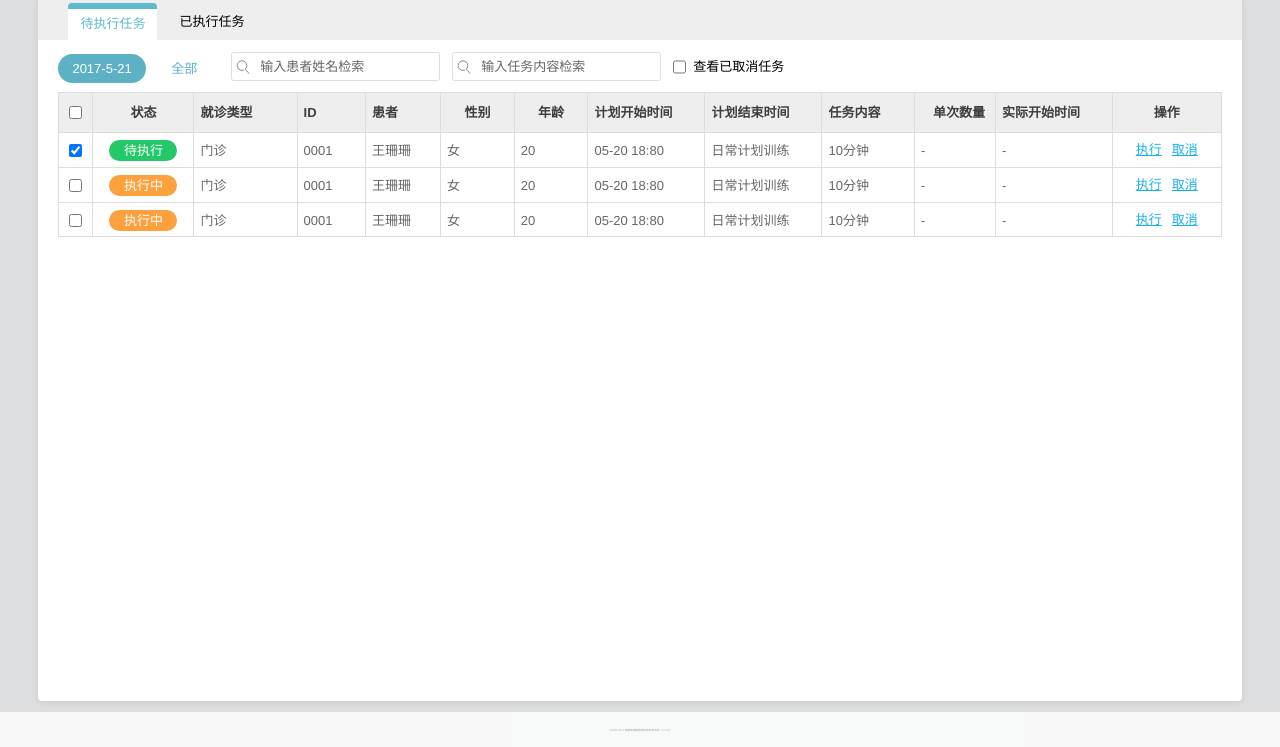
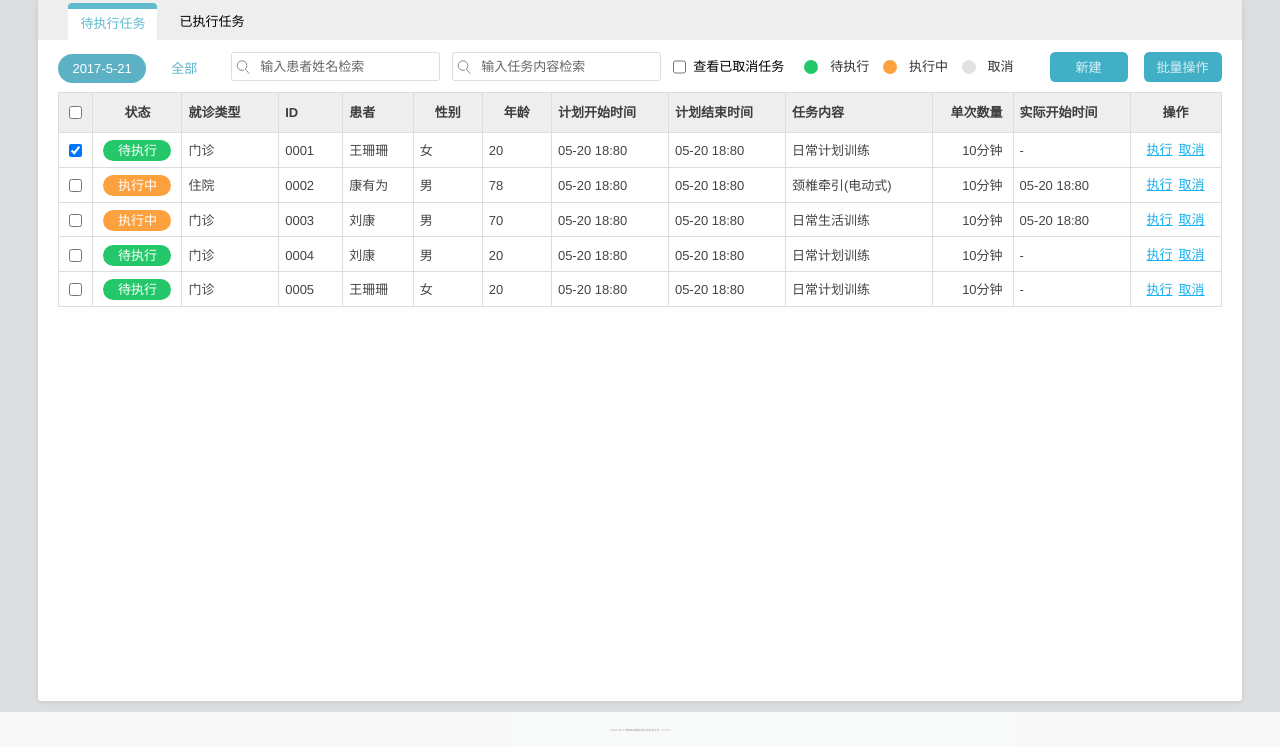
Before and after one commit to yugongwen/practice, a plain HTML site: page main/main.html in a window 1280 px wide. Shown: the part 53-800 px from the top of the page. Drawn offline with Linux system fonts and the light colour scheme.

Commit message:
这次给main新增了Jquery文件以及给操作栏增加了提示

```diff
--- a/main/css/main.css
+++ b/main/css/main.css
@@ -130,7 +130,7 @@ header nav ul li.here a{
 	border-radius: 4px;
 }
 .navbar ul li:hover {
-	color:#60bacd;
+	color:#1694b6;
 	cursor: pointer;
 }
 .navbar ul li.here{
@@ -183,11 +183,65 @@ header nav ul li.here a{
 
 .tableOpreation div p{
 	line-height: 30px;
-	width: 200px;
 	padding-left: 20px;
 	height: 36px;
 }
-
+body .contentC .tableOpreation .tableOpreationRight{
+	display: inline-block;
+	height:52px;
+    position: relative;
+    float: right;
+}
+.contentC .tableOpreationRight ul{
+	padding-right: 10px;
+}
+.contentC .tableOpreationRight ul li{
+	padding: 8px 0;
+}
+.contentC .tableOpreationRight ul li p{
+	display: inline-block;
+	padding: 0;
+	margin: 0;
+	color: #333333;
+	line-height: 16px;
+	height: 16px;
+	margin-top: -8px;
+	line-height: 13px;
+}
+.tableOpreationRight ul li span{
+	display: inline-block;
+	width: 14px;
+	height: 14px;
+	border-radius: 4em;
+	margin-right: 12px;
+	float: left;
+}
+span.wait{
+	background: #24c86a;
+}
+span.ing{
+	background: #fda13e;
+}
+span.cancel{
+	background: #e2e2e2;
+}
+/*//右侧按钮样式*/
+.tableOpreation .tableOpreationRight input.btnB{
+	width: 78px;
+	height: 30px;
+	background: #41b0c6;
+	color: rgba(255,255,255, 0.8);
+	border:0;
+	padding: 0;
+	margin-left: 16px;
+	border-radius: 0.4em;
+	font-weight: 380;
+	cursor: pointer;
+}
+.tableOpreation .tableOpreationRight input.btnB:hover{
+    background: #0b8aac;
+    color: white;
+}
 .input{
 	height: 32px;
 }
@@ -236,6 +290,10 @@ table thead tr th{
 	height: 30px;
     min-width: 34px;
 }
+.content table thead tr th:nth-child(2){
+	width: 50px;
+	padding: 0;
+}
 table thead tr th:first-child{
 	min-width: 10px;
 }
@@ -258,7 +316,7 @@ tbody tr td{
     height: 32px;
     padding: 0 10px;
     padding-top: 1.8px;
-    color: #666666;
+    color: #444444;
 }
 tbody tr td span{
 	color: white;
@@ -268,19 +326,23 @@ tbody tr td span{
 	width: 40px;
 	font-weight: 340;
 }
+tbody tr th.opreation{
+	padding: 0 2px;
+}
 tbody tr td a{
 	display: inline-block;
 	margin: 2 0px;
 	color: #1AB1F1;
 	text-decoration: underline;
 	font-weight: 380;
-	width: 36px;
+	width: 32px;
 }
 tbody tr td a:hover{
 	color: #1e84b0;
 }
 tbody tr td:last-child{
-	padding: 0 4px;
+	width: 90px;
+	padding: 0 0;
 }
 span.wait{
 	background: #24c86a;
--- /dev/null
+++ b/main/js/main.js
@@ -0,0 +1,16 @@
+//今日和全部的导航切换
+$(document).ready(function(){
+	$('.tableOpreation ul li').click(function(){
+		$(this).addClass("here");
+		$(this).siblings().removeClass("here");
+	})
+})
+
+//待执行任务导航切换
+
+$(document).ready(function(){
+	$('.navbar ul li').click(function(){
+		$(this).addClass("here");
+		$(this).siblings().removeClass("here");
+	})
+})
--- a/main/main.html
+++ b/main/main.html
@@ -45,6 +45,16 @@
                 <div><img src="img/search-icon0.svg"><input type="text" class="input" placeholder="输入任务内容检索">
                 </div>
                 <div><input type="checkbox" name="" class="checkbox"><p>查看已取消任务</p></div>
+                <div class="tableOpreationRight">
+                    <ul>
+                        <li><span class="wait"></span><p>待执行</p></li>
+                        <li><span class="ing"></span><p>执行中</p></li>
+                        <li><span class="cancel"></span><p>取消</p></li>
+                    </ul>
+                    <input type="button" value="新建" class="btnB">
+                    <input type="button" value="批量操作" class="btnB">
+
+                </div>
             </div>
 
         <table>
@@ -58,52 +68,80 @@
                 <th class="alignC">年龄</th>
                 <th class="alignL" style="width:100px;">计划开始时间</th>
                 <th class="alignL" style="width:100px;">计划结束时间</th>
-                <th class="alignL" >任务内容</th>
+                <th class="alignL">任务内容</th>
                 <th class="alignR" style="width:60px;">单次数量</th>
                 <th class="alignL" style="width:100px;">实际开始时间</th>
-                <th class="alignC"style="width:60px min-width:40px;">操作</th>
+                <th class="alignC">操作</th>
             </tr>
           </thead>
           <tbody>
               <tr><td><input type="checkbox" checked="checked"></td>
-                <td class="alignC"><span class="wait" >待执行</span></td>
+                <td class="alignC"><span class="wait">待执行</span></td>
                 <td class="alignL">门诊</td>
                 <td class="alignL">0001</td>
                 <td class="alignL">王珊珊</td>
                 <td class="alignL">女</td>
                 <td class="alignL">20</td>
                 <td class="alignL">05-20 18:80</td>
+                <td class="alignL">05-20 18:80</td>
                 <td class="alignL">日常计划训练</td>
-                <td class="alignL">10分钟</td>
-                <td class="alignL">-</td>
+                <td class="alignR">10分钟</td>
                 <td class="alignL">-</td>
                 <td class="alignC"><a href="#">执行</a><a href="#">取消</a></td>
             </tr>
             <tr><td><input type="checkbox"></td>
                 <td class="alignC"><span class="ing">执行中</span></td>
-                <td class="alignL">门诊</td>
-                <td class="alignL">0001</td>
-                <td class="alignL">王珊珊</td>
-                <td class="alignL">女</td>
-                <td class="alignL">20</td>
+                <td class="alignL">住院</td>
+                <td class="alignL">0002</td>
+                <td class="alignL">康有为</td>
+                <td class="alignL">男</td>
+                <td class="alignL">78</td>
                 <td class="alignL">05-20 18:80</td>
-                <td class="alignL">日常计划训练</td>
-                <td class="alignL">10分钟</td>
-                <td class="alignL">-</td>
-                <td class="alignL">-</td>
+                <td class="alignL">05-20 18:80</td>
+                <td class="alignL">颈椎牵引(电动式)</td>
+                <td class="alignR">10分钟</td>
+                <td class="alignL">05-20 18:80</td>
                 <td class="alignC"><a href="#">执行</a><a href="#">取消</a></td>
             </tr>
             <tr><td><input type="checkbox" ></td>
                 <td class="alignC"><span class="ing">执行中</span></td>
                 <td class="alignL">门诊</td>
-                <td class="alignL">0001</td>
+                <td class="alignL">0003</td>
+                <td class="alignL">刘康</td>
+                <td class="alignL">男</td>
+                <td class="alignL">70</td>
+                <td class="alignL">05-20 18:80</td>
+                <td class="alignL">05-20 18:80</td>
+                <td class="alignL">日常生活训练</td>
+                <td class="alignR">10分钟</td>
+                <td class="alignL">05-20 18:80</td>
+                <td class="alignC"><a href="#">执行</a><a href="#">取消</a></td>
+            </tr>
+            <tr><td><input type="checkbox"></td>
+                <td class="alignC"><span class="wait">待执行</span></td>
+                <td class="alignL">门诊</td>
+                <td class="alignL">0004</td>
+                <td class="alignL">刘康</td>
+                <td class="alignL">男</td>
+                <td class="alignL">20</td>
+                <td class="alignL">05-20 18:80</td>
+                <td class="alignL">05-20 18:80</td>
+                <td class="alignL">日常计划训练</td>
+                <td class="alignR">10分钟</td>
+                <td class="alignL">-</td>
+                <td class="alignC"><a href="#">执行</a><a href="#">取消</a></td>
+            </tr>
+            <tr><td><input type="checkbox"></td>
+                <td class="alignC"><span class="wait">待执行</span></td>
+                <td class="alignL">门诊</td>
+                <td class="alignL">0005</td>
                 <td class="alignL">王珊珊</td>
                 <td class="alignL">女</td>
                 <td class="alignL">20</td>
                 <td class="alignL">05-20 18:80</td>
+                <td class="alignL">05-20 18:80</td>
                 <td class="alignL">日常计划训练</td>
-                <td class="alignL">10分钟</td>
-                <td class="alignL">-</td>
+                <td class="alignR">10分钟</td>
                 <td class="alignL">-</td>
                 <td class="alignC"><a href="#">执行</a><a href="#">取消</a></td>
             </tr>
@@ -120,4 +158,6 @@
       </div>
 </body>
 <script type="text/javascript" src="js/global.js"></script>
+<script type="text/javascript" src="../js/commonjs/jquery.js"></script>
+<script type="text/javascript" src="js/main.js"></script>
 </html>
```
